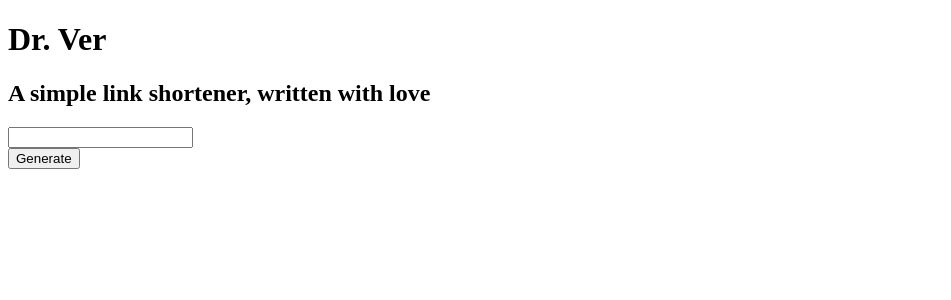
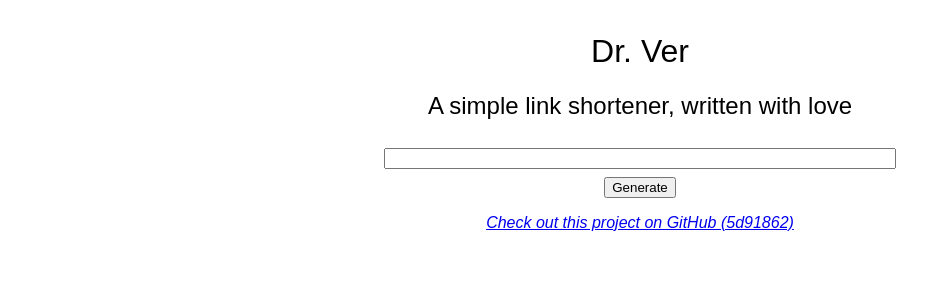
Before and after one commit to galenguyer/dr-ver, a Python web app: template dr-ver/templates/index.html in a window 1280 px wide. Shown: the top 300 px of the page, without its empty margins (0-951 px from the left). Run offline with Jinja, Linux system fonts and the light colour scheme; the template is opened without the code that fills it, so the values that code supplies are empty.

Commit message:
Add styling

```diff
--- a/dr-ver/templates/index.html
+++ b/dr-ver/templates/index.html
@@ -1,15 +1,43 @@
 <!DOCTYPE html>
-<html lang="en">
-    <head>
+<html lang="en"><head>
+<meta http-equiv="content-type" content="text/html; charset=UTF-8">
         <meta charset="utf-8">
         <meta name="viewport" content="width=device-width, initial-scale=1, shrink-to-fit=no">
         <title>Dr. Ver</title>
+        <style>
+            * {
+                font-family: Arial, Helvetica, sans-serif;
+                font-weight: 300;
+                text-align: center;
+                box-sizing: border-box;
+            }
+            body {
+                width: 100%;
+                padding: 0;
+                margin: 0;
+            }
+            #container {
+                width: 90%;
+                padding-top: 12px;
+                margin-left: auto;
+                margin-right: auto;
+            }
+            #input_url {
+                width: clamp(8px, 100%, 512px);
+                margin: 8px;
+                text-align: left;
+            }
+            .git {
+                font-style: italic;
+            }
+        </style>
     </head>
 
     <body>
+        <div id="container">
             <h1>Dr. Ver</h1>
             <h2>A simple link shortener, written with love</h2>
-        <input name="url" id="input_url" />
+            <input name="url" id="input_url">
             <br>
             <button id="submit" onclick="submit()" value="Generate">Generate</button>
             <div id="result">
@@ -28,7 +56,6 @@
                     })
                     .then(response => response.json())
                     .then(json => {
-                    console.log(json);
                         document.getElementById("url").textContent = window.location.origin + "/" + json.key;
                         document.getElementById("url").setAttribute("href", window.location.origin + "/" + json.key);
                     })
@@ -45,12 +72,12 @@
                 }
             });
             </script>
-        {% if commit_hash %}
+
             <div class="git">
                 <p>
-            <a href="https://github.com/galenguyer/dr-ver/tree/{{ commit_hash }}">Check out this project on GitHub ({{ commit_hash }})</a>
+                <a href="https://github.com/galenguyer/dr-ver/tree/5d91862">Check out this project on GitHub (5d91862)</a>
                 </p>
             </div>
-        {% endif %}
+        </div>
     </body>
 </html>
```
Lines whose indentation alone changed are shown as unchanged.
